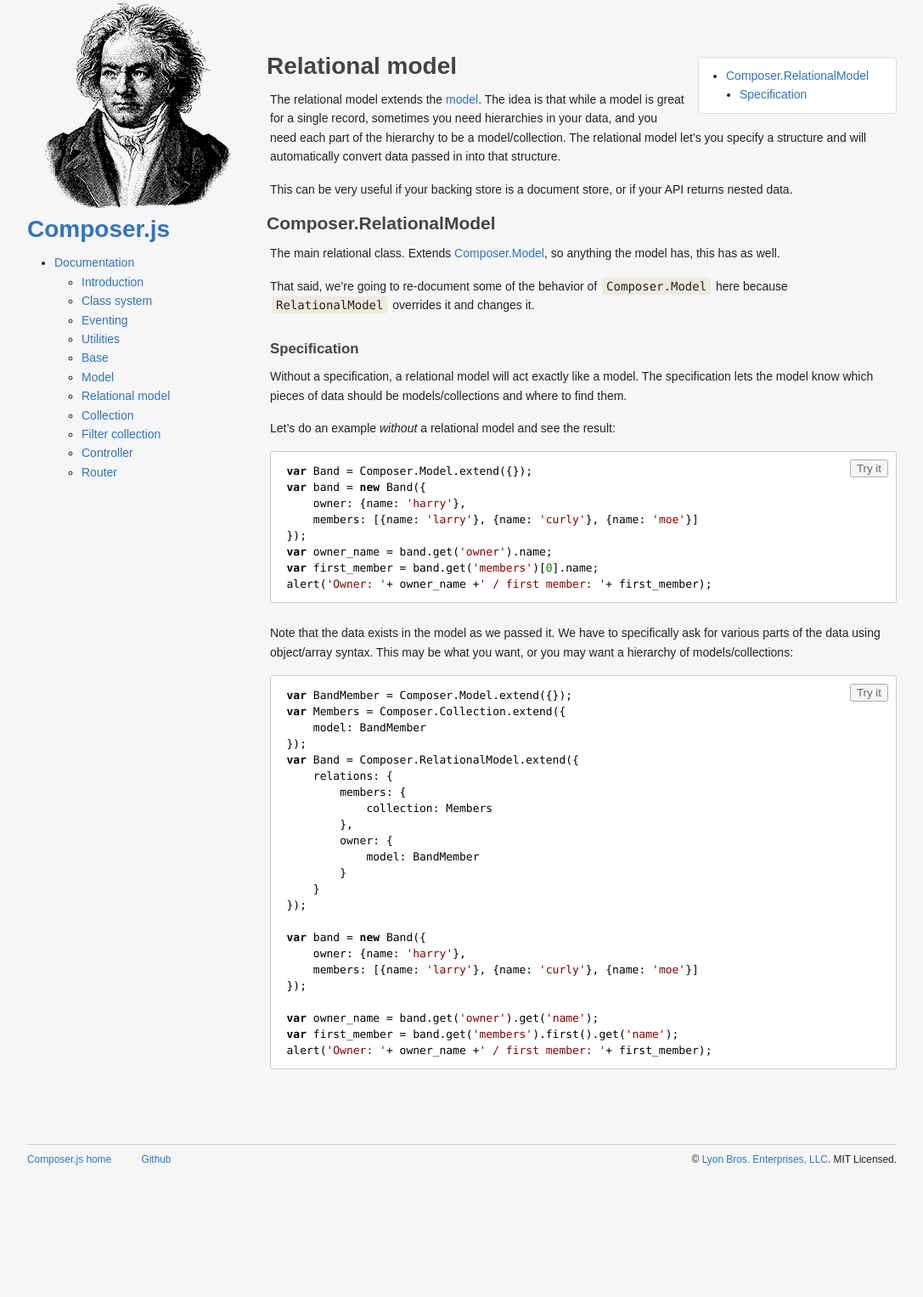
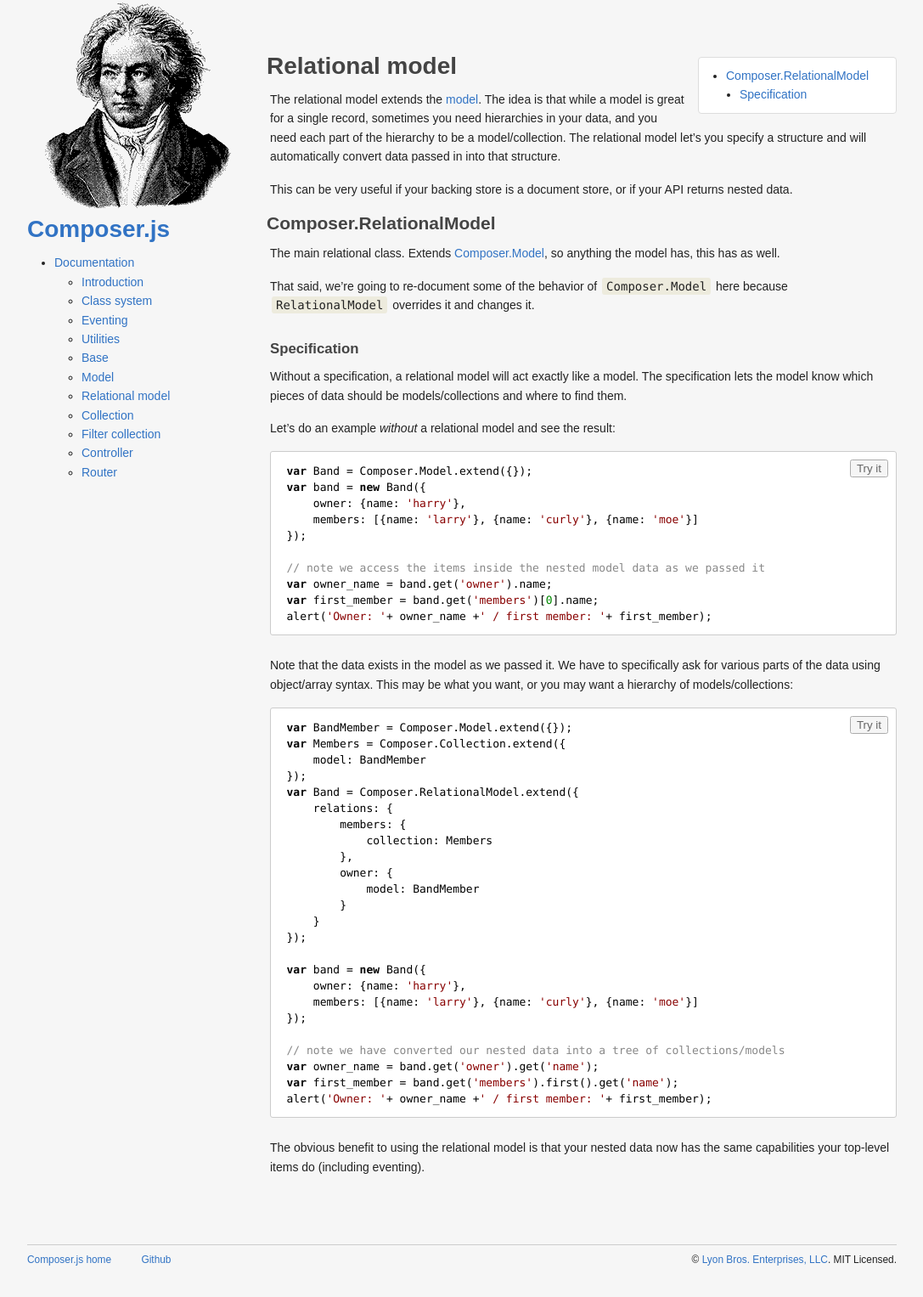
Before and after one commit to lyonbros/composer.js, a Jekyll site: the page built from docs/relational.md, in a window 1280 px wide. Shown: the whole page at 85% size, without its empty margins (96-1183 px from the left). Built offline with Jekyll 4.4.1, drawn with Linux system fonts in a browser that asks for light colours; before the commit the page ends 1409 px from its top, so only the background shows below that.

Commit message:
relationa

```diff
--- a/docs/relational.md
+++ b/docs/relational.md
@@ -36,6 +36,8 @@ var band = new Band({
     owner: {name: 'harry'},
     members: [{name: 'larry'}, {name: 'curly'}, {name: 'moe'}]
 });
+
+// note we access the items inside the nested model data as we passed it
 var owner_name = band.get('owner').name;
 var first_member = band.get('members')[0].name;
 alert('Owner: '+ owner_name +' / first member: '+ first_member);
@@ -66,7 +68,11 @@ var band = new Band({
     members: [{name: 'larry'}, {name: 'curly'}, {name: 'moe'}]
 });
 
+// note we have converted our nested data into a tree of collections/models
 var owner_name = band.get('owner').get('name');
 var first_member = band.get('members').first().get('name');
 alert('Owner: '+ owner_name +' / first member: '+ first_member);
 {% endhighlight %}
+
+The obvious benefit to using the relational model is that your nested data now
+has the same capabilities your top-level items do (including eventing).
```
